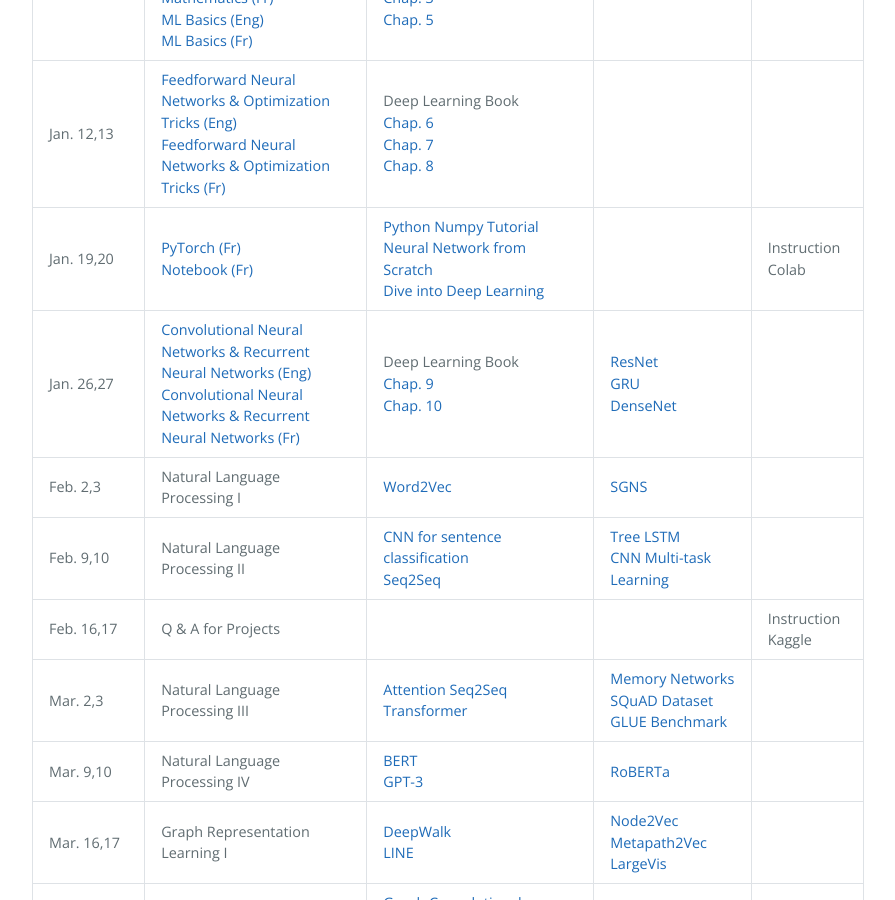
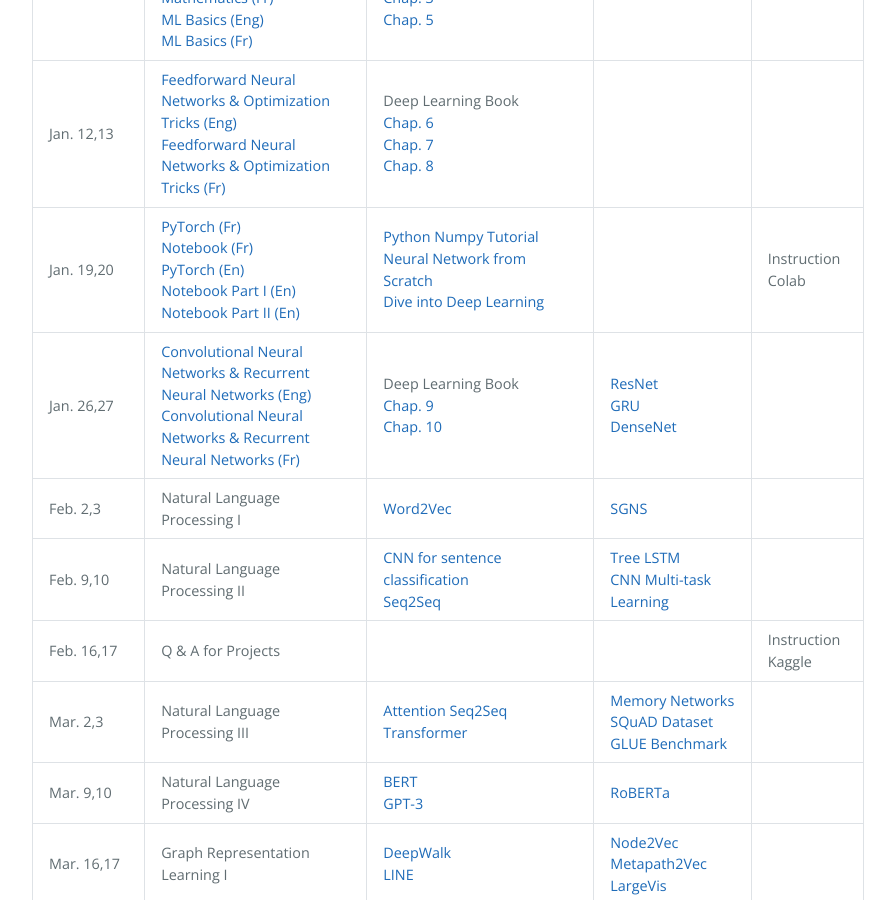
Before and after one commit to DeepGraphLearning/Math80600A_2022W, a Jekyll site: the page built from schedule.md, in a window 1280 px wide and 900 px high, scrolled down 624 px. Shown: the whole window, without its empty margins (192-1087 px from the left). Built offline with Jekyll 4.4.1, drawn with Linux system fonts in a browser that asks for light colours.

Commit message:
Slides and colabs from Introduction to PyTorch(EN)

```diff
--- a/schedule.md
+++ b/schedule.md
@@ -46,6 +46,12 @@ schedule:
         url: https://www.dropbox.com/s/bb5x16tp9j17gy0/S4-Pytorch.pdf?dl=0
       - name: Notebook (Fr)
         url: https://www.dropbox.com/s/3a678a33w4hmh4g/Introduction_%C3%A0_Pytorch.ipynb?dl=0
+      - name: PyTorch (En)
+        url: https://www.dropbox.com/s/8b4g20nbyfe12ir/2022_Deep%20Learning%20Frameworks.pdf?dl=0
+      - name: Notebook Part I (En)
+        url: https://colab.research.google.com/drive/194KrzIRPRVJbVg2LcQH8-hSl-fjrcUdz?usp=sharing
+      - name: Notebook Part II (En)
+        url: https://colab.research.google.com/drive/1sTdqVEJUzBMcXI_NOXVrdfzP4D_xzWwy?usp=sharing
     readings:
       - name: Python Numpy Tutorial
         url: http://cs231n.github.io/python-numpy-tutorial/
```
